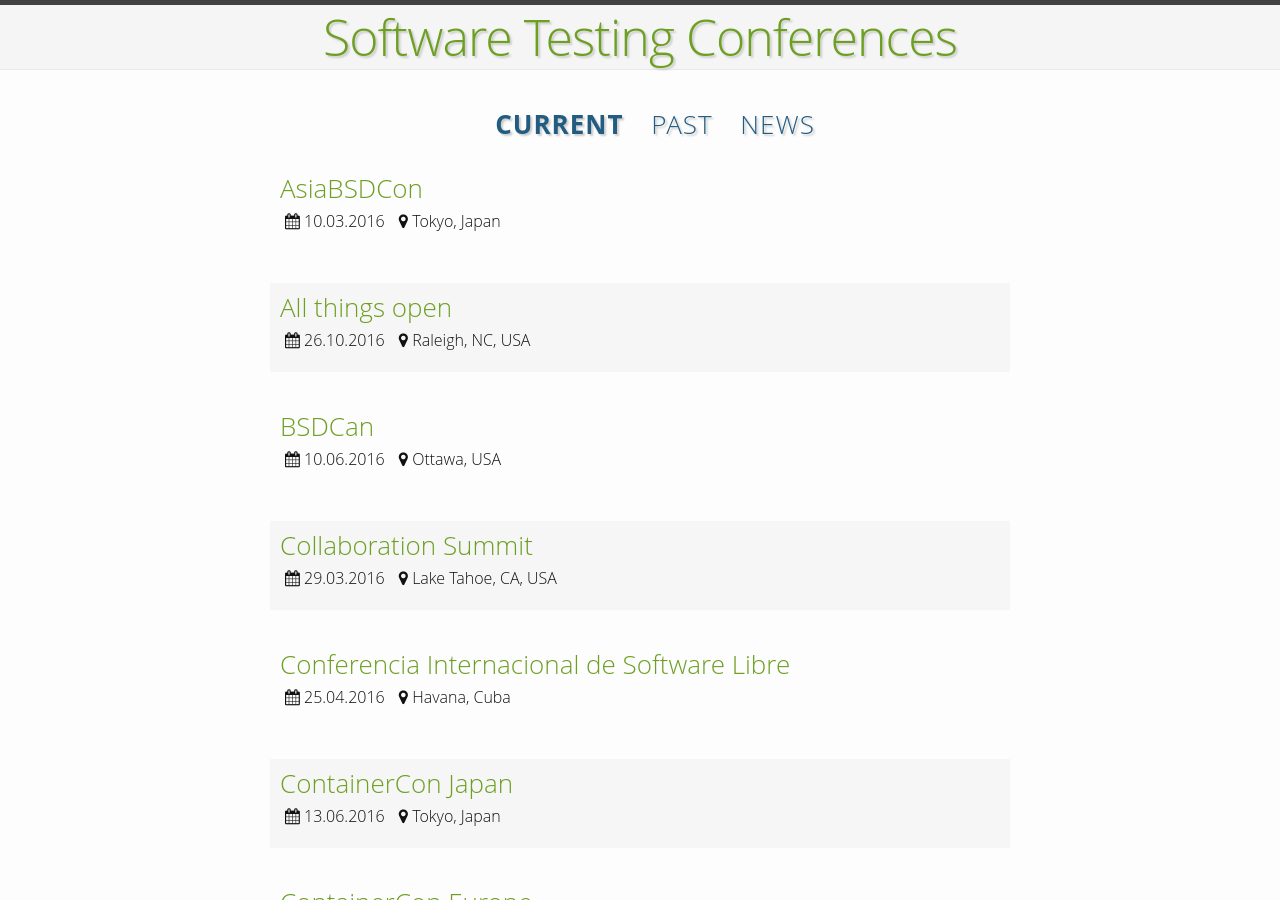
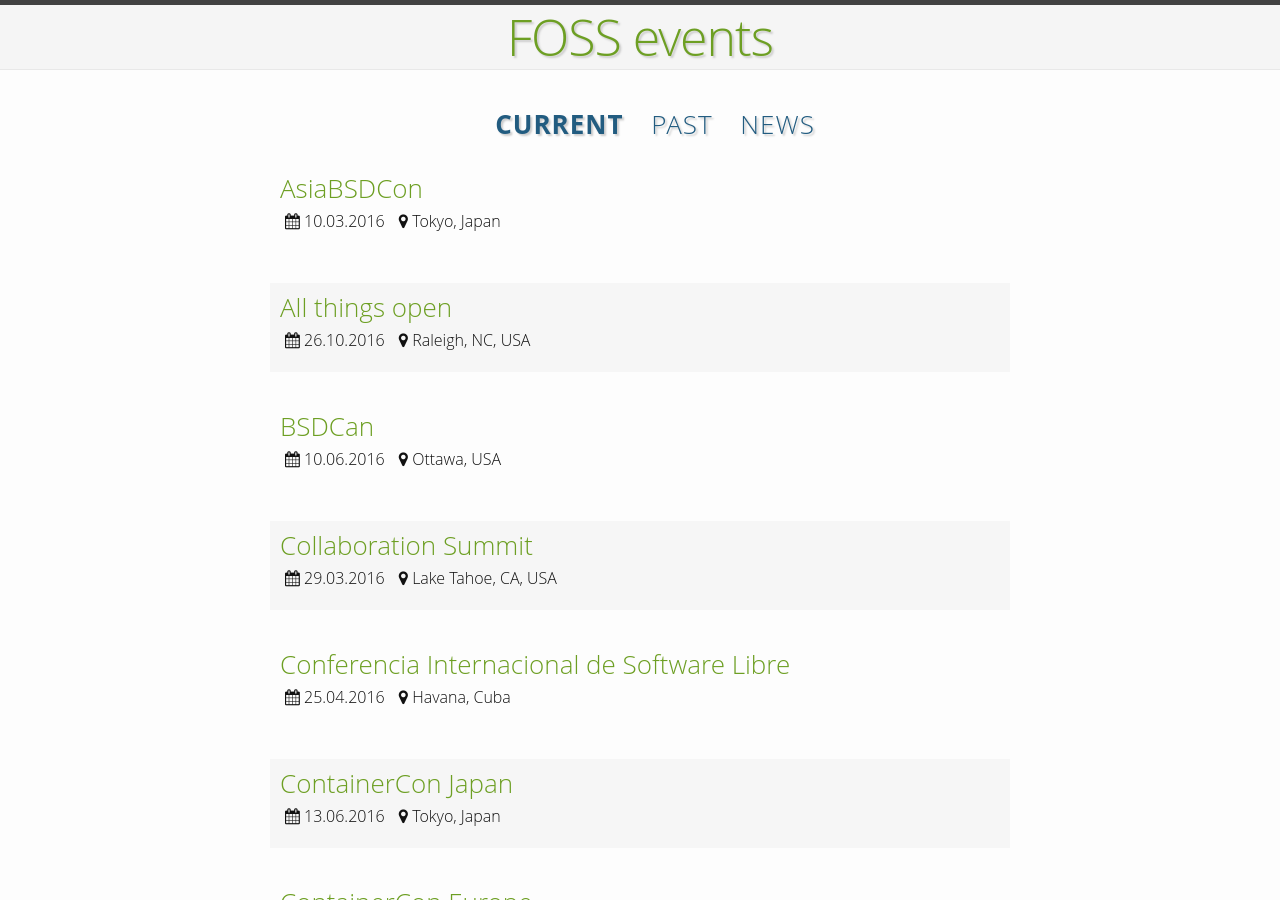
Before and after one commit to ligurio/fossconferences.github.io, a Jekyll site: the page built from index.html, in a window 1280 px wide and 900 px high. Built offline with Jekyll 4.4.1, drawn with Linux system fonts in a browser that asks for light colours.

Commit message:
Update Jekyll config

```diff
--- a/_config.yml
+++ b/_config.yml
@@ -1,11 +1,11 @@
 # Site settings
-title: Software Testing Conferences
-email: ckenst@kenst.com
-description: A simple list of software testing conferences and workshops, published collaboratively with the software testing community.
+title: FOSS events
+email: estetus@gmail.com
+description: A simple list of FOSS conferences and workshops, published collaboratively with community.
 baseurl: "" # the subpath of your site, e.g. /blog/
-url: "http://testingconferences.org" # the base hostname & protocol for your site
-twitter_username: ckenst
-github_username: TestingConferences
+url: "https://fossconferences.github.io/" # the base hostname & protocol for your site
+twitter_username: estet
+github_username: ligurio
 
 # Build settings
 markdown: kramdown
```
